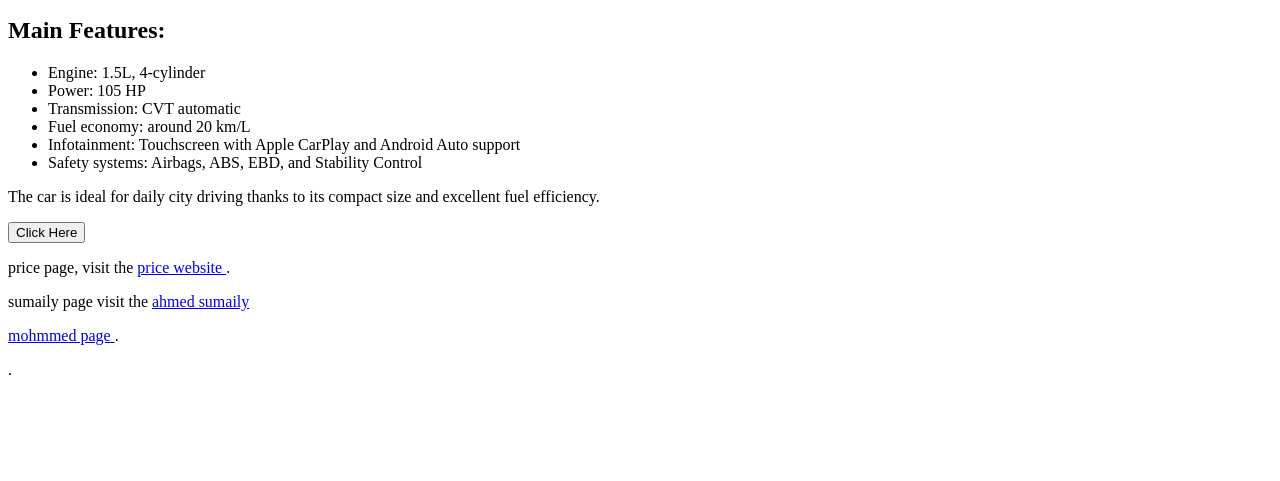
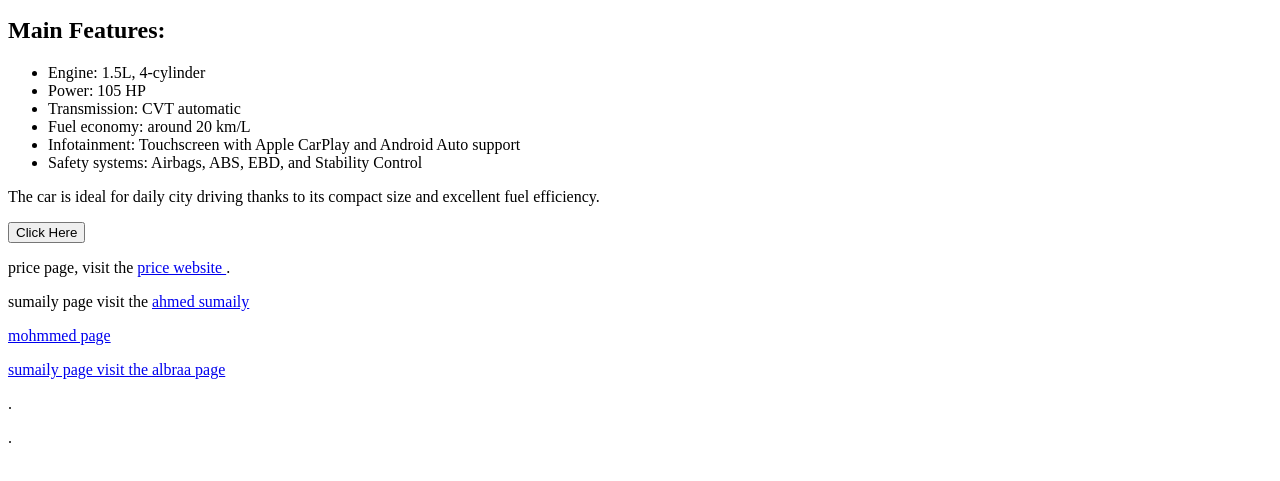
Before and after one commit to alyraalbraa-design/Toyota-Yaris-2023-, a plain HTML site: page index.html in a window 1280 px wide. Shown: the part 105-586 px from the top of the page. Drawn offline with Linux system fonts and the light colour scheme.

Commit message:
Update index.html

```diff
--- a/index.html
+++ b/index.html
@@ -45,6 +45,11 @@ ahmed sumaily
 
 <a href="https://alyraalbraa-design.github.io/-/" target="_blank" rel="noopener noreferrer">
 mohmmed page
+    <p>
+sumaily page visit the
+<a href="https://mb-k2.github.io/mohmmed/" target="_blank" rel="noopener noreferrer">
+albraa page
+<p/>
 </a>.
 </p>
 </a>.
```
